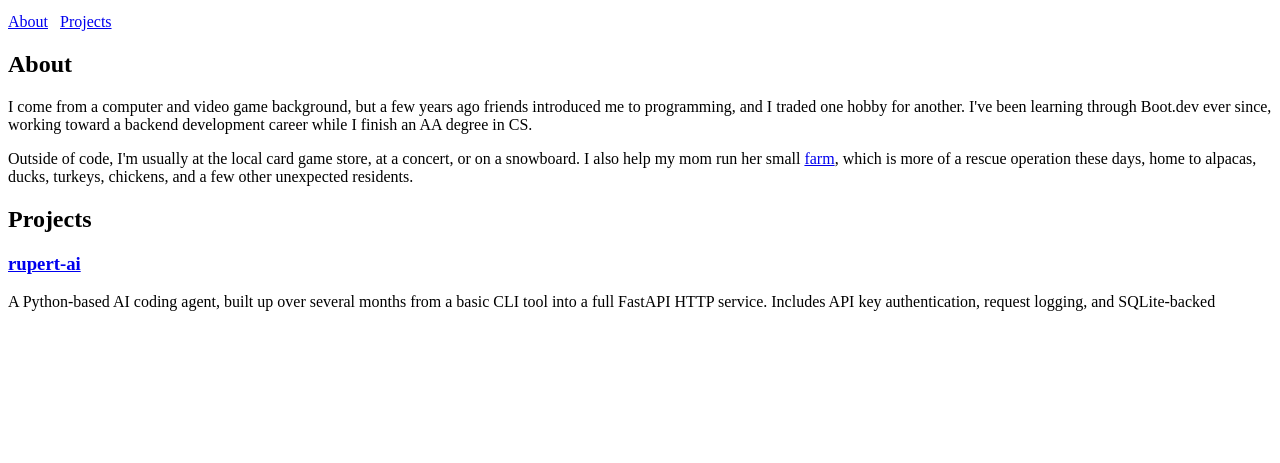
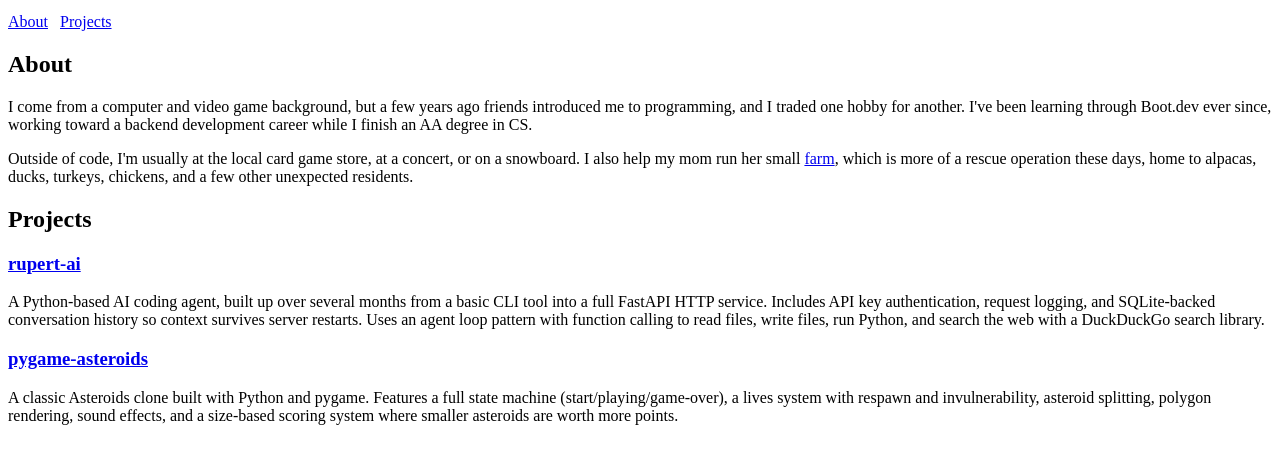
Before and after one commit to ty-dawkins/ty-dawkins.github.io, a plain HTML site: page index.html in a window 1280 px wide. Shown: the part 101-564 px from the top of the page. Drawn offline with Linux system fonts and the light colour scheme.

Commit message:
Fix closing tag problem

```diff
--- a/index.html
+++ b/index.html
@@ -42,4 +42,23 @@
                 <p>
                     A Python-based AI coding agent, built up over several months from a
                     basic CLI tool into a full FastAPI HTTP service. Includes API key
-                    authentication, request logging, and SQLite-backed
+                    authentication, request logging, and SQLite-backed conversation
+                    history so context survives server restarts. Uses an agent loop
+                    pattern with function calling to read files, write files, run
+                    Python, and search the web with a DuckDuckGo search library.
+                </p>
+            </div>
+
+            <div class="project">
+                <h3><a href="https://github.com/ty-dawkins/pygame-asteroids" target="_blank" rel="noopener noreferrer">pygame-asteroids</a></h3>
+                <p>
+                    A classic Asteroids clone built with Python and pygame. Features a
+                    full state machine (start/playing/game-over), a lives system with
+                    respawn and invulnerability, asteroid splitting, polygon rendering,
+                    sound effects, and a size-based scoring system where smaller
+                    asteroids are worth more points.
+                </p>
+            </div>
+        </section>
+    </body>
+</html>
```
